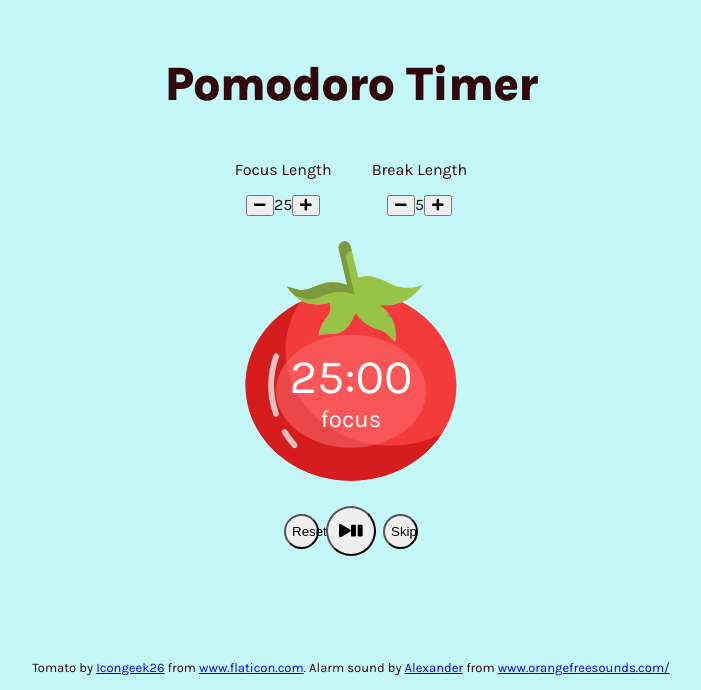
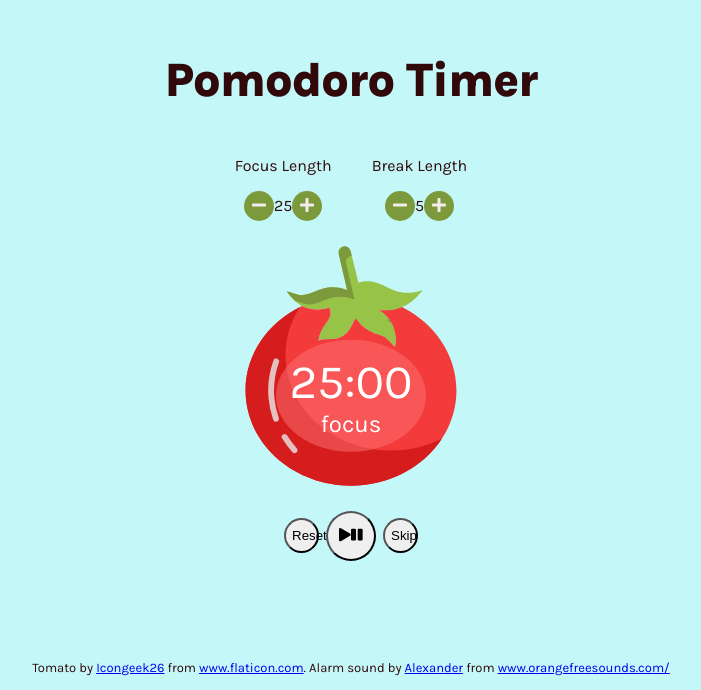
Before and after one commit to aileen-r/pomodoro-timer, a React (Create React App) app: page / in a window 1280 px wide. Shown: the part 110-800 px from the top of the page, without its empty margins (289-990 px from the left). Built offline with nearby package versions, Linux system fonts and the light colour scheme.

Commit message:
Add SASS; change length control button colour

```diff
--- a/package.json
+++ b/package.json
@@ -7,6 +7,7 @@
     "@fortawesome/free-solid-svg-icons": "^5.14.0",
     "@fortawesome/react-fontawesome": "^0.1.11",
     "cra-template": "1.0.3",
+    "node-sass": "^4.14.1",
     "react": "^16.13.1",
     "react-dom": "^16.13.1",
     "react-scripts": "^4.0.0"
--- a/src/components/LengthControl/LengthControl.jsx
+++ b/src/components/LengthControl/LengthControl.jsx
@@ -2,7 +2,7 @@ import React from 'react';
 import { FontAwesomeIcon } from '@fortawesome/react-fontawesome'
 import { faMinus, faPlus } from '@fortawesome/free-solid-svg-icons'
 
-import './LengthControl.css';
+import './LengthControl.scss';
 
 const IncrDecrBtn = ({ action, controlLabel, onClick, type }) => {
   let icon;
@@ -19,7 +19,7 @@ const IncrDecrBtn = ({ action, controlLabel, onClick, type }) => {
   const btnId = (action && type ? type + '-' + action : '').toLowerCase();
   return (
     (action && (
-      <button id={btnId} aria-label={action + ' ' + controlLabel} onClick={onClick}>
+      <button id={btnId} className="LengthControl-button" aria-label={action + ' ' + controlLabel} onClick={onClick}>
         {icon}
       </button>
     )) ||
--- /dev/null
+++ b/src/components/LengthControl/LengthControl.scss
@@ -0,0 +1,14 @@
+@import '../../styles/variables.scss';
+
+.LengthControl {
+  .LengthControl-button {
+    // TODO - icon moves to right when clicking button
+    background: $dark-green;
+    border: none;
+    border-radius: 50%;
+    font-size: 1em;
+    color: $white;
+    height: 30px;
+    width: 30px;
+  }
+}
--- a/src/index.js
+++ b/src/index.js
@@ -1,7 +1,7 @@
 import React from 'react';
 import ReactDOM from 'react-dom';
-import './index.css';
-import App from './App';
+import './index.scss';
+import App from './containers/App';
 import * as serviceWorker from './serviceWorker';
 
 ReactDOM.render(
--- /dev/null
+++ b/src/styles/variables.scss
@@ -0,0 +1,7 @@
+/* Colors ---------------------------------------------- */
+$white: #f3ecec;
+// From tomato SVG
+$dark-green: #7c993c;
+$green: #97c447;
+$dark-red: #d61d1d;
+$red: #f43b3b;
```
Also changed, not shown: src/containers/App.jsx (renamed from src/App.jsx, +6 -5 lines), src/components/LengthControl/LengthControl.css (deleted), src/containers/App.scss (renamed from src/App.css), src/index.scss (renamed from src/index.css), 2 other files (tests, documents, lock files or other folders).
